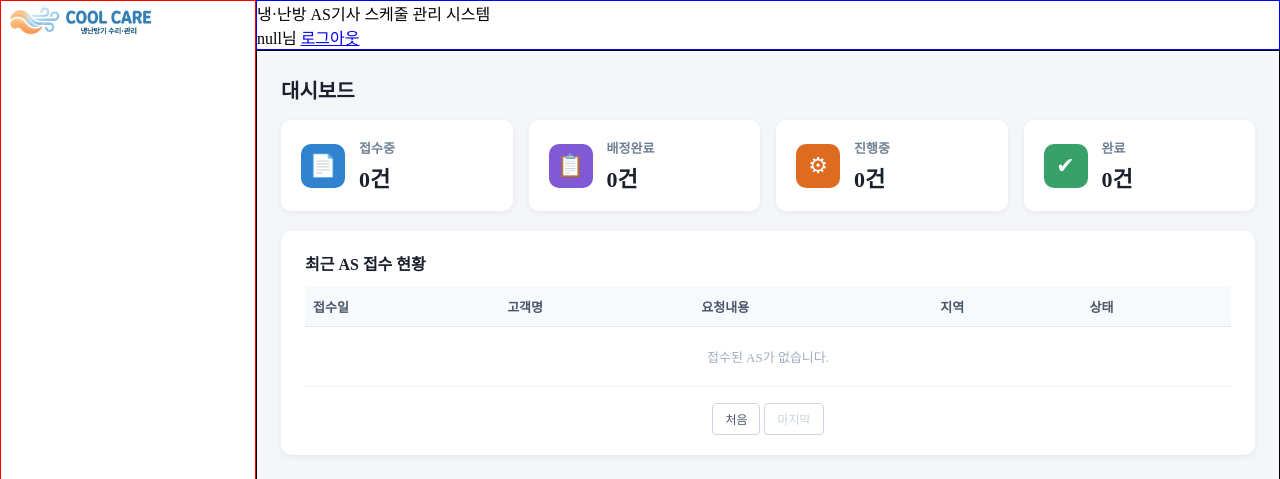
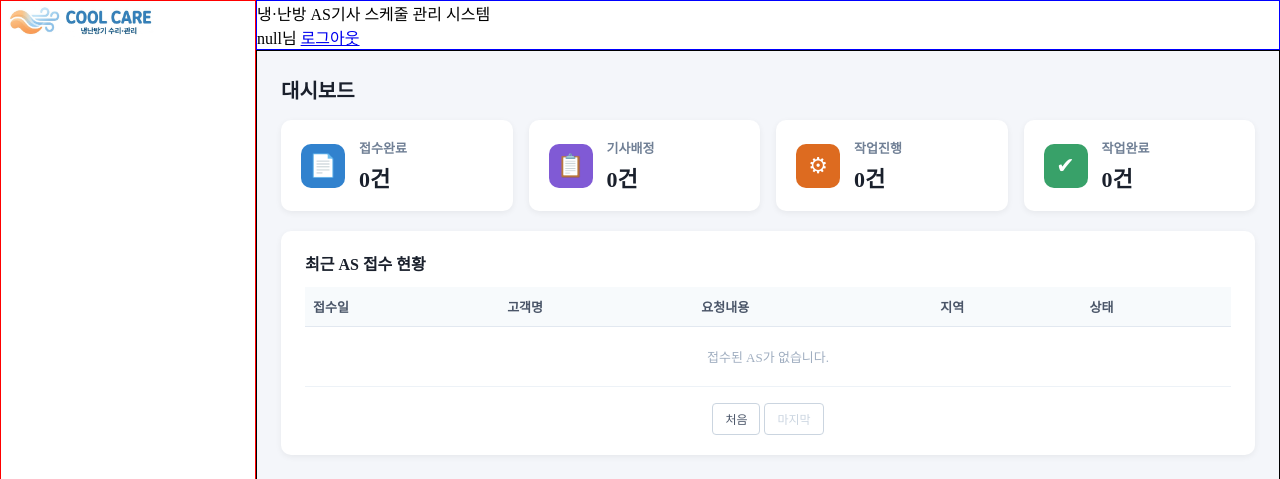
Before and after one commit to ung-Jin/Schedule, a Spring app: template src/main/resources/templates/pages/admin2/dashboard.html in a window 1280 px wide. Shown: the top 479 px of the page. Run offline with Thymeleaf, Linux system fonts and the light colour scheme; the template is opened without the code that fills it, so the values that code supplies are empty; some web fonts are replaced.

Commit message:
버그 수정

```diff
--- a/src/main/resources/static/js/pages/admin2/dashboard.js
+++ b/src/main/resources/static/js/pages/admin2/dashboard.js
@@ -130,20 +130,17 @@
   let cls = "";
 
   if(status === "RECEIVED") {
-    label = "접수중";
+    label = "접수완료";
     cls = "receipt";
   } else if(status === "ASSIGNED") {
-    label = "배정완료";
+    label = "기사배정";
     cls = "assigned";
   } else if(status === "IN_PROGRESS") {
-    label = "진행중";
+    label = "작업진행";
     cls = "progress";
   } else if(status === "COMPLETED") {
-    label = "완료";
+    label = "작업완료";
     cls = "complete";
-  } else if(status === "CANCELED") {
-    label = "취소";
-    cls = "canceled";
   }
 
   return '<span class="badge ' + cls + '">' + label + '</span>';
--- a/src/main/resources/templates/pages/admin2/dashboard.html
+++ b/src/main/resources/templates/pages/admin2/dashboard.html
@@ -22,7 +22,7 @@
       <div class="stat-card stat-receipt">
         <div class="stat-icon">📄</div>
         <div class="stat-info">
-          <div class="stat-label">접수중</div>
+          <div class="stat-label">접수완료</div>
           <div class="stat-value"><span id="receiptCount">0</span>건</div>
         </div>
       </div>
@@ -30,7 +30,7 @@
       <div class="stat-card stat-assigned">
         <div class="stat-icon">📋</div>
         <div class="stat-info">
-          <div class="stat-label">배정완료</div>
+          <div class="stat-label">기사배정</div>
           <div class="stat-value"><span id="assignedCount">0</span>건</div>
         </div>
       </div>
@@ -38,7 +38,7 @@
       <div class="stat-card stat-progress">
         <div class="stat-icon">⚙</div>
         <div class="stat-info">
-          <div class="stat-label">진행중</div>
+          <div class="stat-label">작업진행</div>
           <div class="stat-value"><span id="progressCount">0</span>건</div>
         </div>
       </div>
@@ -46,7 +46,7 @@
       <div class="stat-card stat-complete">
         <div class="stat-icon">✔</div>
         <div class="stat-info">
-          <div class="stat-label">완료</div>
+          <div class="stat-label">작업완료</div>
           <div class="stat-value"><span id="completeCount">0</span>건</div>
         </div>
       </div>
--- a/테이블생성쿼리.sql
+++ b/테이블생성쿼리.sql
@@ -31,7 +31,7 @@
                             SYMPTOM VARCHAR(200),                           -- 증상/요청 내용
                             REQUEST_DATE DATETIME DEFAULT CURRENT_TIMESTAMP,-- 접수일시
                             WISH_DATE DATETIME,                             -- 희망 방문일
-                            STATUS VARCHAR(20) DEFAULT 'RECEIVED'           -- 상태 (RECEIVED/ASSIGNED/IN_PROGRESS/COMPLETED/CANCELED)
+                            STATUS VARCHAR(20) DEFAULT 'RECEIVED'           -- 상태 (RECEIVED/ASSIGNED/IN_PROGRESS/COMPLETED)
                             CONSTRAINT FK_REQUEST_MEMBER (MEM_NO) REFERENCES member (MEM_NO)
 );
 
@@ -63,7 +63,7 @@
                                                                                                                   ('박수현', '010-3333-3333', '인천 남동구',              '에어컨', '실외기 소음',        '2026-09-11 09:00:00', 'ASSIGNED'),
                                                                                                                   ('정하나', '010-4444-4444', '서울 마포구',              '냉난방', '전원이 안 켜짐',     '2026-09-11 15:00:00', 'RECEIVED'),
                                                                                                                   ('최영호', '010-5555-5555', '경기 수원시',              '보일러', '온수가 약함',        '2026-09-09 11:00:00', 'COMPLETED'),
-                                                                                                                  ('한지원', '010-6666-6666', '서울 서초구',              '에어컨', '냄새 발생',          '2026-09-08 16:00:00', 'CANCELED');
+                                                                                                                  ('한지원', '010-6666-6666', '서울 서초구',              '에어컨', '냄새 발생',          '2026-09-08 16:00:00', 'COMPLETED');
 
 
 #AS 기사 스케줄 (ENGINEER, AS_REQUEST 참조)
```
Also changed, not shown: 1 other file.
